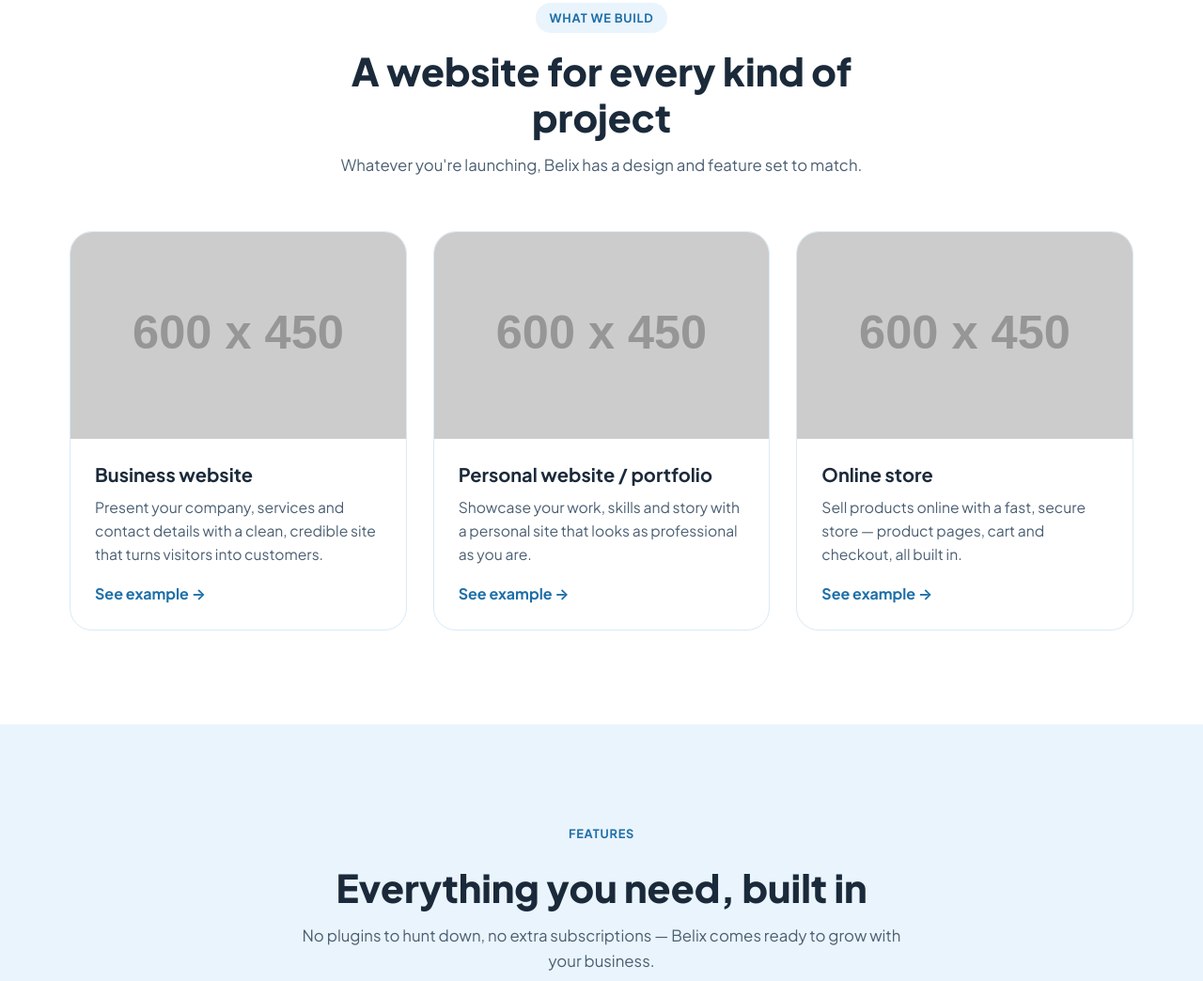
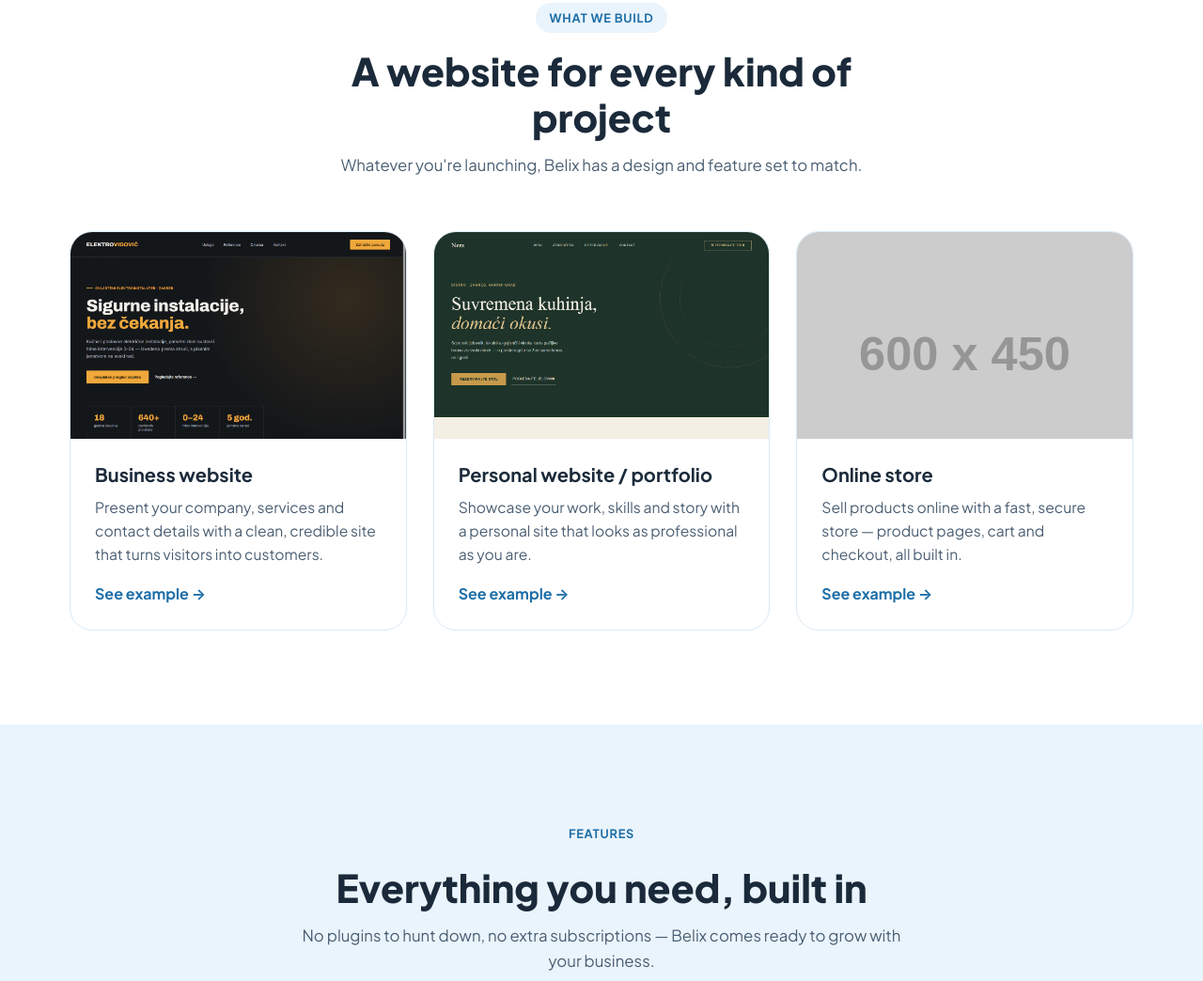
Before and after one commit to belixweb1-arch/Belix, a website: page index.html in a window 1280 px wide. Shown: the part 1060-2104 px from the top of the page at 94% size. Drawn offline with Linux system fonts and the light colour scheme; placeholder pictures from the web are drawn by us.

Commit message:
Replace placeholder example images with real portfolio mockups
Swaps the Business website and Personal website/portfolio cards to
use two custom-designed example sites (an electrician services site
and a restaurant site) instead of placehold.co placeholders.

```diff
--- a/css/style.css
+++ b/css/style.css
@@ -325,7 +325,7 @@ h1, h2, h3, h4 { font-weight: 700; line-height: 1.2; }
 }
 .type-card:hover { transform: translateY(-6px); box-shadow: var(--shadow-md); }
 
-.type-card img { width: 100%; height: 220px; object-fit: cover; }
+.type-card img { width: 100%; height: 220px; object-fit: cover; object-position: top; }
 
 .type-card-body { padding: 26px; }
 .type-card-body h3 { font-size: 1.25rem; margin-bottom: 10px; }
--- a/index.html
+++ b/index.html
@@ -163,7 +163,7 @@
 
         <div class="types-grid">
           <article class="type-card reveal">
-            <img src="https://placehold.co/600x450/EAF4FC/1E6FA8?text=Business+Website" alt="Example of a professional business website built with Belix" loading="lazy">
+            <img src="images/example-business-website.png" alt="Example of a professional business website built with Belix, for an electrical services company" loading="lazy">
             <div class="type-card-body">
               <h3>Business website</h3>
               <p>Present your company, services and contact details with a clean, credible site that turns visitors into customers.</p>
@@ -172,7 +172,7 @@
           </article>
 
           <article class="type-card reveal">
-            <img src="https://placehold.co/600x450/EAF4FC/1E6FA8?text=Portfolio+Website" alt="Example of a personal portfolio website built with Belix" loading="lazy">
+            <img src="images/example-portfolio-website.png" alt="Example of a personal portfolio website built with Belix, for a restaurant" loading="lazy">
             <div class="type-card-body">
               <h3>Personal website / portfolio</h3>
               <p>Showcase your work, skills and story with a personal site that looks as professional as you are.</p>
```
Also changed, not shown: images/example-business-website.png (added), images/example-portfolio-website.png (added).
